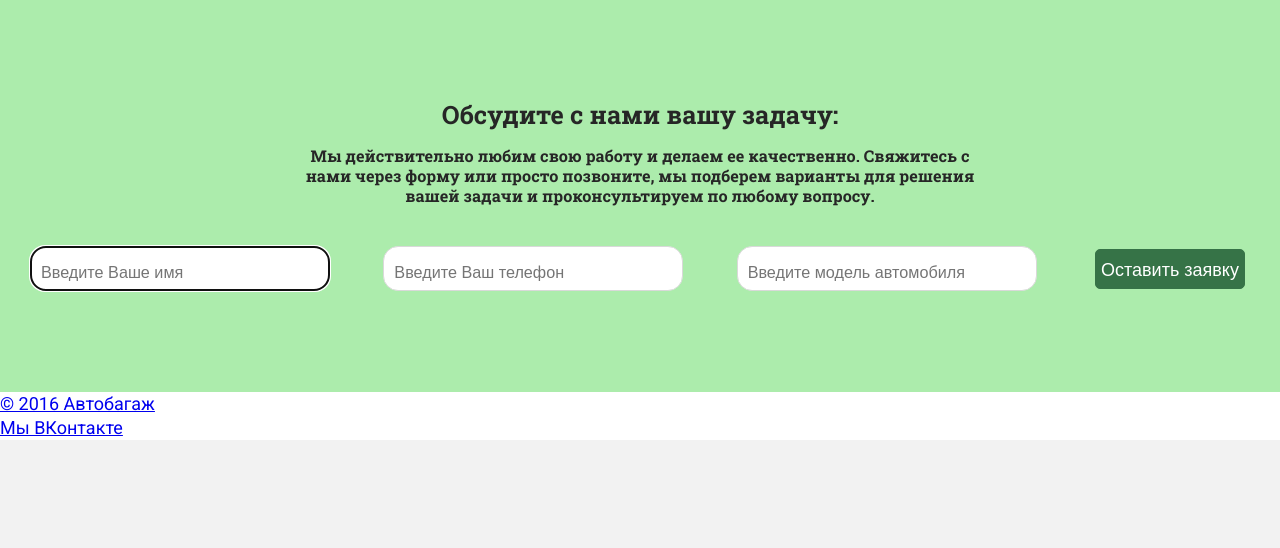
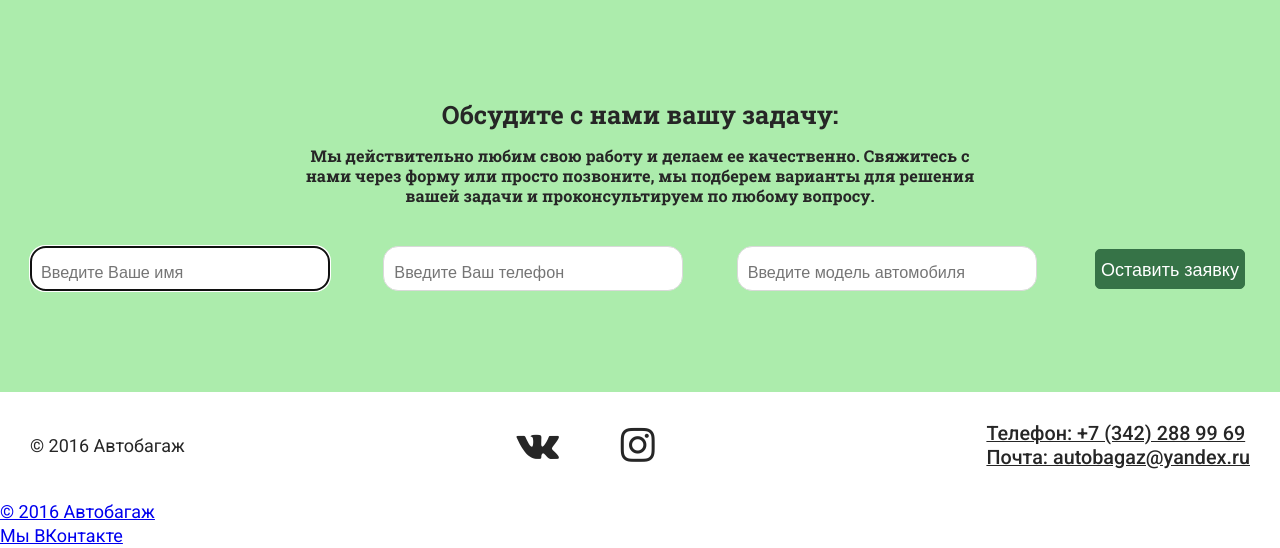
Before and after one commit to igoldyrev/farkopz, a PHP site: page / in a window 1280 px wide. Shown: the part 1597-2145 px from the top of the page. Before the commit the page ends 2037 px from the top, so only its background shows below. Run offline with PHP 8.4, Linux system fonts and the light colour scheme; some libraries are stand-ins or nearby versions.

Commit message:
develop / Верстка блока с подвалом

```diff
--- a/build/farkopz.css
+++ b/build/farkopz.css
@@ -713,3 +713,34 @@ body {
 .form-section__title {
   width: 700px;
   margin: 0 auto 40px; }
+
+.footer__inner {
+  display: -webkit-box;
+  display: -ms-flexbox;
+  display: flex;
+  -webkit-box-pack: justify;
+      -ms-flex-pack: justify;
+          justify-content: space-between;
+  -webkit-box-align: center;
+      -ms-flex-align: center;
+          align-items: center;
+  width: 1220px;
+  margin: 0 auto;
+  padding: 30px 0; }
+
+.footer__contacts {
+  display: -webkit-box;
+  display: -ms-flexbox;
+  display: flex;
+  -webkit-box-orient: vertical;
+  -webkit-box-direction: normal;
+      -ms-flex-direction: column;
+          flex-direction: column; }
+
+.footer__social {
+  display: -webkit-box;
+  display: -ms-flexbox;
+  display: flex;
+  -ms-flex-pack: distribute;
+      justify-content: space-around;
+  width: 200px; }
--- a/index.php
+++ b/index.php
@@ -3,6 +3,7 @@ include ($_SERVER["DOCUMENT_ROOT"]."/src/html.blocks/header.html");
 include ($_SERVER["DOCUMENT_ROOT"]."/src/html.blocks/main.html");
 include ($_SERVER["DOCUMENT_ROOT"]."/src/html.blocks/montazh.html");
 include ($_SERVER["DOCUMENT_ROOT"]."/src/html.blocks/form.html");
+include ($_SERVER["DOCUMENT_ROOT"]."/src/html.blocks/footer.html");
 
 
 include ($_SERVER["DOCUMENT_ROOT"]."/frames/footer.html");
--- /dev/null
+++ b/src/common.blocks/footer/__contacts/footer__contacts.scss
@@ -0,0 +1,4 @@
+.footer__contacts {
+  display: flex;
+  flex-direction: column;
+}
--- /dev/null
+++ b/src/common.blocks/footer/__social/footer__social.scss
@@ -0,0 +1,5 @@
+.footer__social {
+  display: flex;
+  justify-content: space-around;
+  width: 200px;
+}
--- /dev/null
+++ b/src/html.blocks/footer.html
@@ -0,0 +1,15 @@
+<section class="footer">
+    <div class="footer__inner">
+        <div class="footer__about">
+            <p class="">© 2016 Автобагаж</p>
+        </div>
+        <div class="footer__social">
+            <a class="link link--green-hover" href="https://vk.com/autobagaz" target="_blank"><i class="fa fa-vk fa-2x"></i></a>
+            <a class="link link--green-hover" href="https://instagram.com/autobagaz" target="_blank"><i class="fa fa-instagram fa-2x"></i></a>
+        </div>
+        <div class="footer__contacts">
+            <a class="link link--green-hover" href="tel:+73422889969">Телефон: +7 (342) 288 99 69</a>
+            <a class="link link--green-hover" href="mailto:autobagaz@yandex.ru">Почта: autobagaz@yandex.ru</a>
+        </div>
+    </div>
+</section>
--- a/src/style.scss
+++ b/src/style.scss
@@ -128,3 +128,8 @@
 @import "common.blocks/form-section/form-section";
 @import "common.blocks/form-section/__inner/form-section__inner";
 @import "common.blocks/form-section/__title/form-section__title";
+
+//Footer
+@import "common.blocks/footer/__inner/footer__inner";
+@import "common.blocks/footer/__contacts/footer__contacts";
+@import "common.blocks/footer/__social/footer__social";
```
Also changed, not shown: src/common.blocks/footer/__inner/footer__inner.scss (added, +9 -0 lines).
